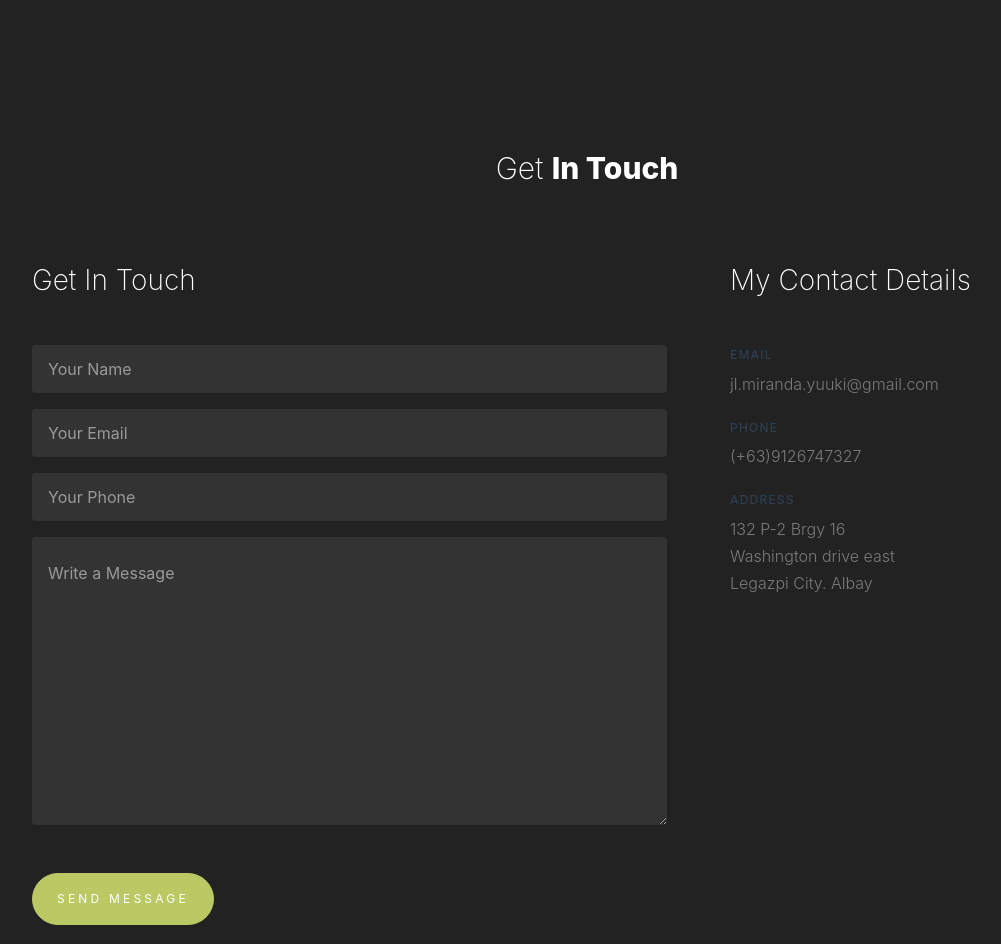
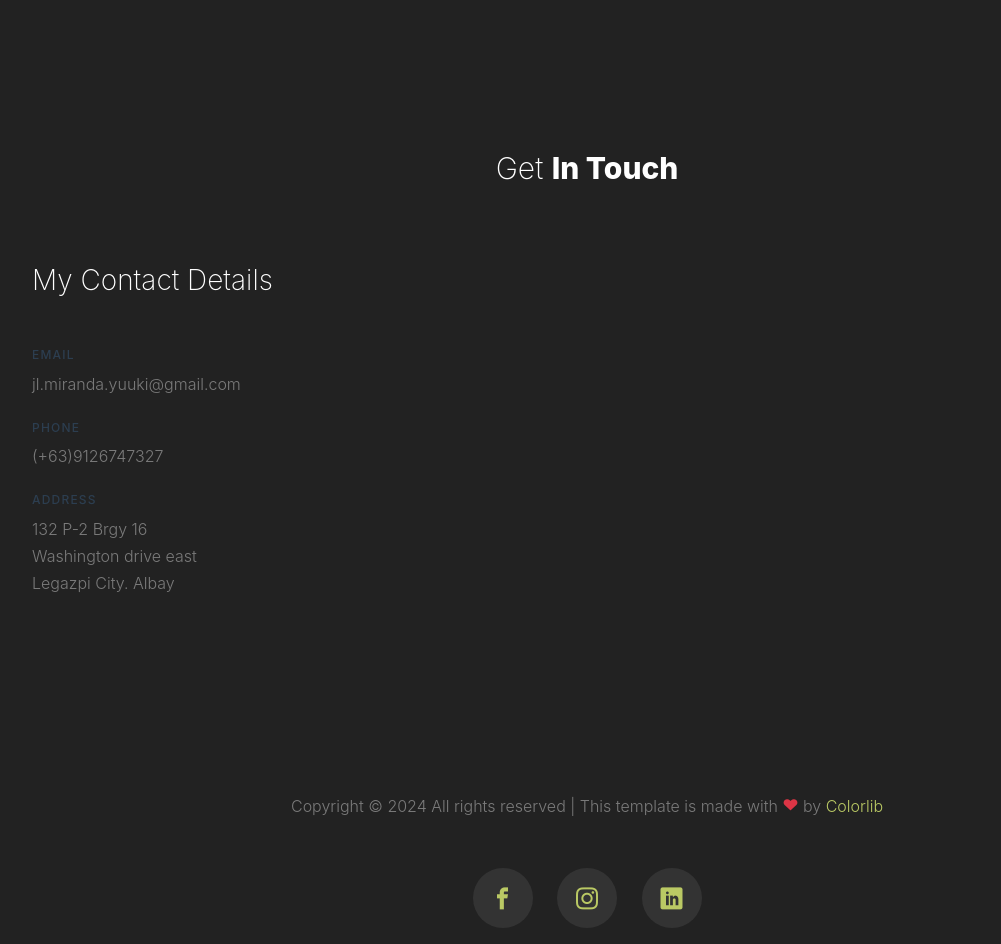
Before and after one commit to yuukikashoya/my_website_resume, a website: page public/index.html in a window 1280 px wide. Shown: the part 3540-4484 px from the top of the page, without its empty margins (53-1054 px from the left). Drawn offline with nearby package versions, Linux system fonts and the light colour scheme; files whose address does not match are found by name.

Commit message:
minor fix

```diff
--- a/public/index.html
+++ b/public/index.html
@@ -459,15 +459,15 @@
 	</section> -->
 
 	<section class="site-section" id="section-contact">
-		<div class="container">
-			<div class="row">
+		<div class="container ">
+			<div class="row justify-content-center">
 				<div class="col-md-12 mb-5">
 					<div class="section-heading text-center">
 						<h2>Get <strong>In Touch</strong></h2>
 					</div>
 				</div>
 
-				<div class="col-md-7 mb-5 mb-md-0">
+				<!-- <div class="col-md-7 mb-5 mb-md-0">
 					<form action="" class="site-form">
 						<h3 class="mb-5">Get In Touch</h3>
 						<div class="form-group">
@@ -486,8 +486,8 @@
 							<input type="submit" class="btn btn-primary  px-4 py-3" value="Send Message">
 						</div>
 					</form>
-				</div>
-				<div class="col-md-5 pl-md-5">
+				</div> -->
+				<div class="col-md-12 mb-5">
 					<h3 class="mb-5">My Contact Details</h3>
 					<ul class="site-contact-details">
 						<li>
```
